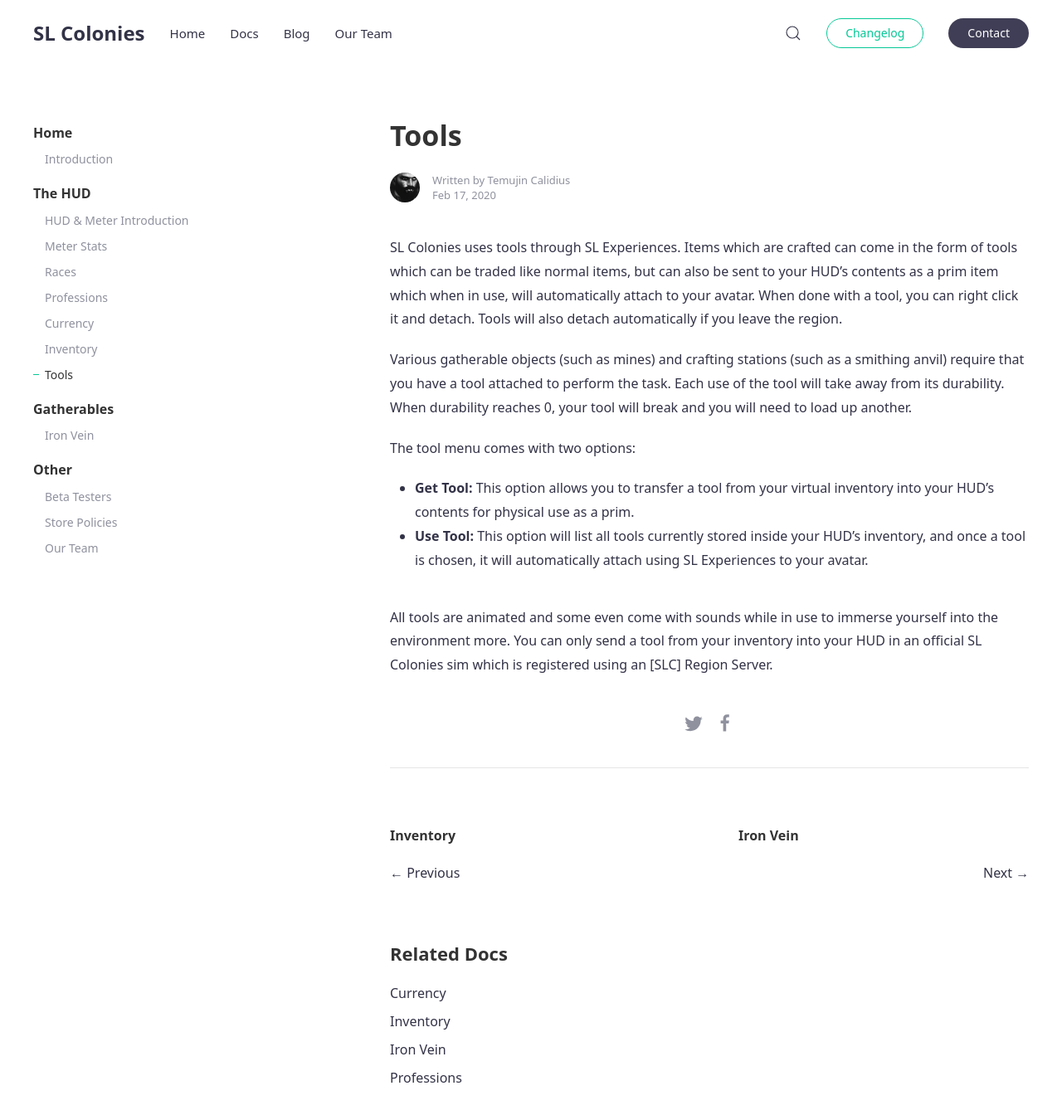
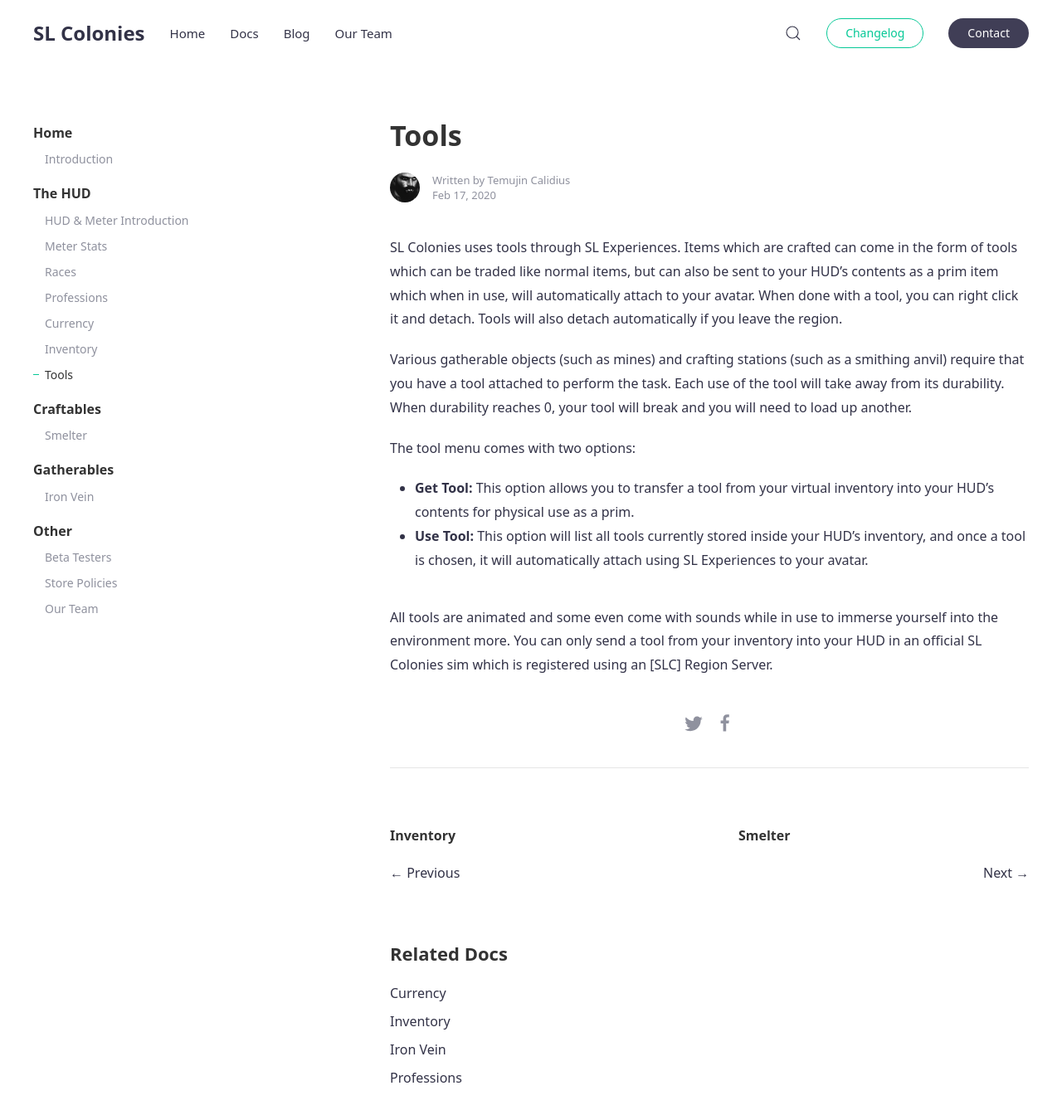
Before and after one commit to SLColonies/Public, a Jekyll site: the page built from _docs/tools.md, in a window 1280 px wide and 1371 px high. Shown: the top 1344 px of the window at 83% size. Built offline with Jekyll 4.4.1, drawn with Linux system fonts in a browser that asks for light colours.

Commit message:
Add files via upload

```diff
--- a/_data/navigation_docs.yml
+++ b/_data/navigation_docs.yml
@@ -10,6 +10,9 @@
   - currency
   - inventory
   - tools
+- title: Craftables
+  docs:
+  - smelter
 - title: Gatherables
   docs:
   - ironvein
```
